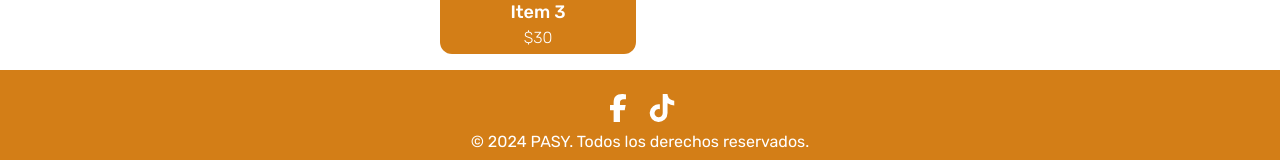
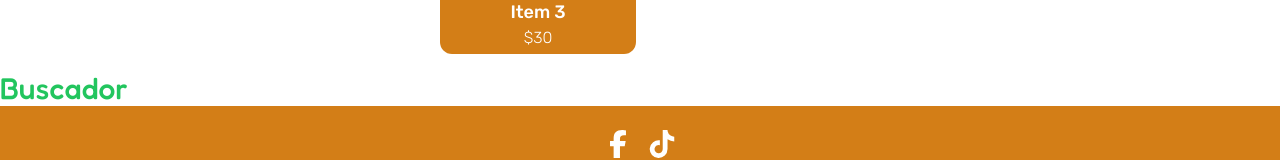
Before and after one commit to beichooo/pasy-mascotas-web, a Next.js app: page / in a window 1280 px wide. Shown: the part 1435-1595 px from the top of the page. Built offline with nearby package versions, Linux system fonts and the light colour scheme.

Commit message:
Before install auth.js

```diff
--- a/src/app/page.tsx
+++ b/src/app/page.tsx
@@ -7,6 +7,7 @@ import petFace from "../../public/home-pet-face.svg";
 import ItemList from "@/components/ItemList";
 import Footer from "@/components/Footer";
 import Header from "@/components/Header";
+import Link from "next/link";
 
 export default function Home() {
   return (
@@ -79,6 +80,14 @@ export default function Home() {
           <ItemList />
         </section>
       </main>
+      <div>
+        <Link
+          href="/searcher"
+          className="font-fredoka text-3xl text-green-500 font-medium mx-auto "
+        >
+          Buscador
+        </Link>
+      </div>
       <Footer />
     </>
   );
--- a/src/app/searcher/page.tsx
+++ b/src/app/searcher/page.tsx
@@ -1,5 +1,5 @@
-import Header from "../components/Header";
-import ActionBtns from "../components/ActionBtns";
+import Header from "@/components/Header";
+import ActionBtns from "@/components/ActionBtns";
 
 const Searcher: React.FC = () => {
   return (
--- a/src/components/Header.tsx
+++ b/src/components/Header.tsx
@@ -1,14 +1,17 @@
 import Image from "next/image";
 import React from "react";
 import donateButtonIcon from "../../public/navbar-button-heart.svg";
+import Link from "next/link";
 
 const Header: React.FC = () => {
   return (
     <header className="flex items-center justify-between px-4 py-2">
       <div className="flex items-center">
-        <h1 className="text-[32px] font-fredoka font-semibold text-pasy-brown-text">
-          PASY
-        </h1>
+        <Link href="/">
+          <h1 className="text-[32px] font-fredoka font-semibold text-pasy-brown-text">
+            PASY
+          </h1>
+        </Link>
       </div>
       <button className="flex flex-row px-2 py-[6px] rounded-lg text-[16px] gap-2 font-fredoka font-medium border-2 border-pasy-brown-text bg-pasy-brown-bg-second text-pasy-brown-text items-center">
         Donar
```
